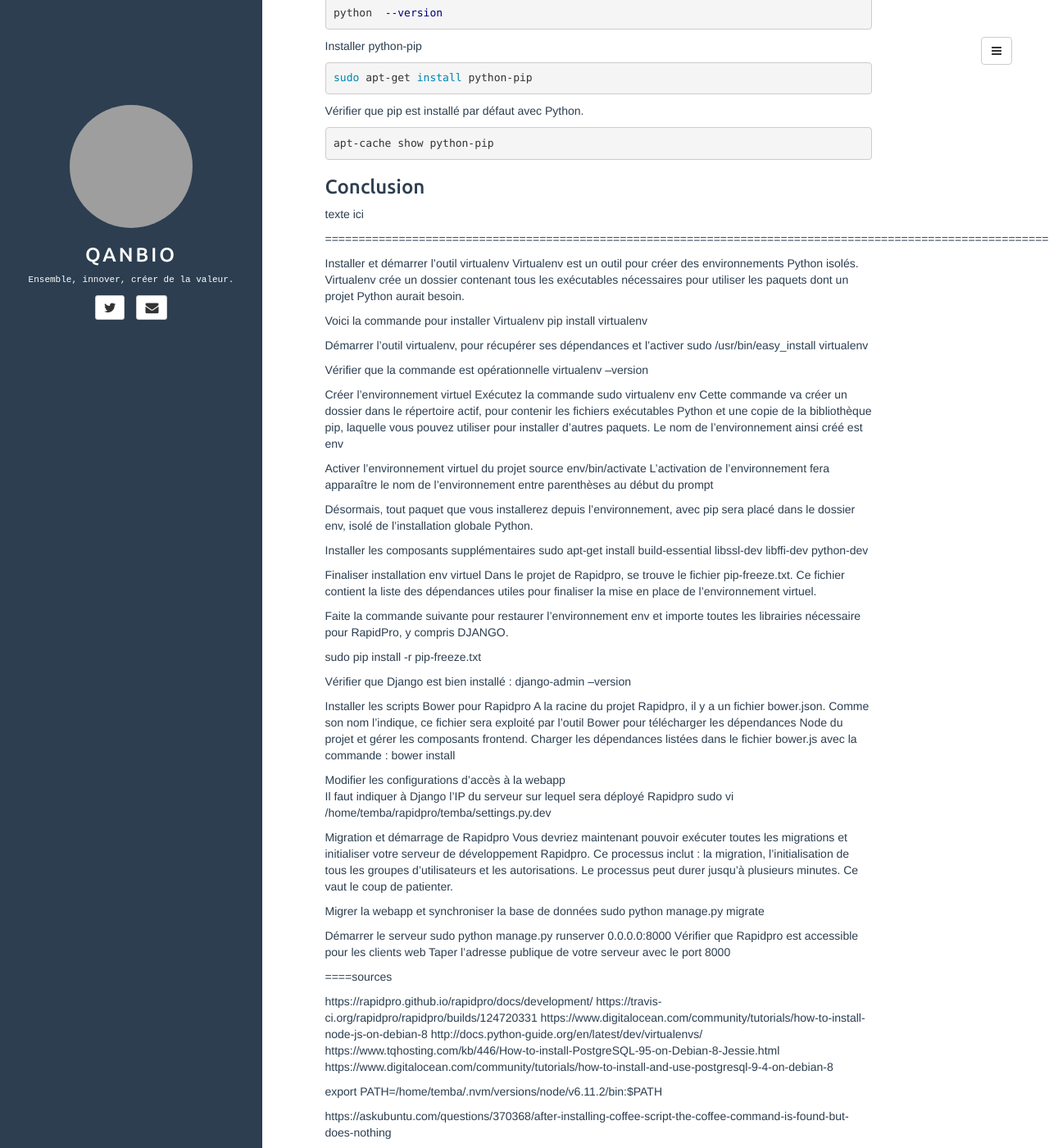
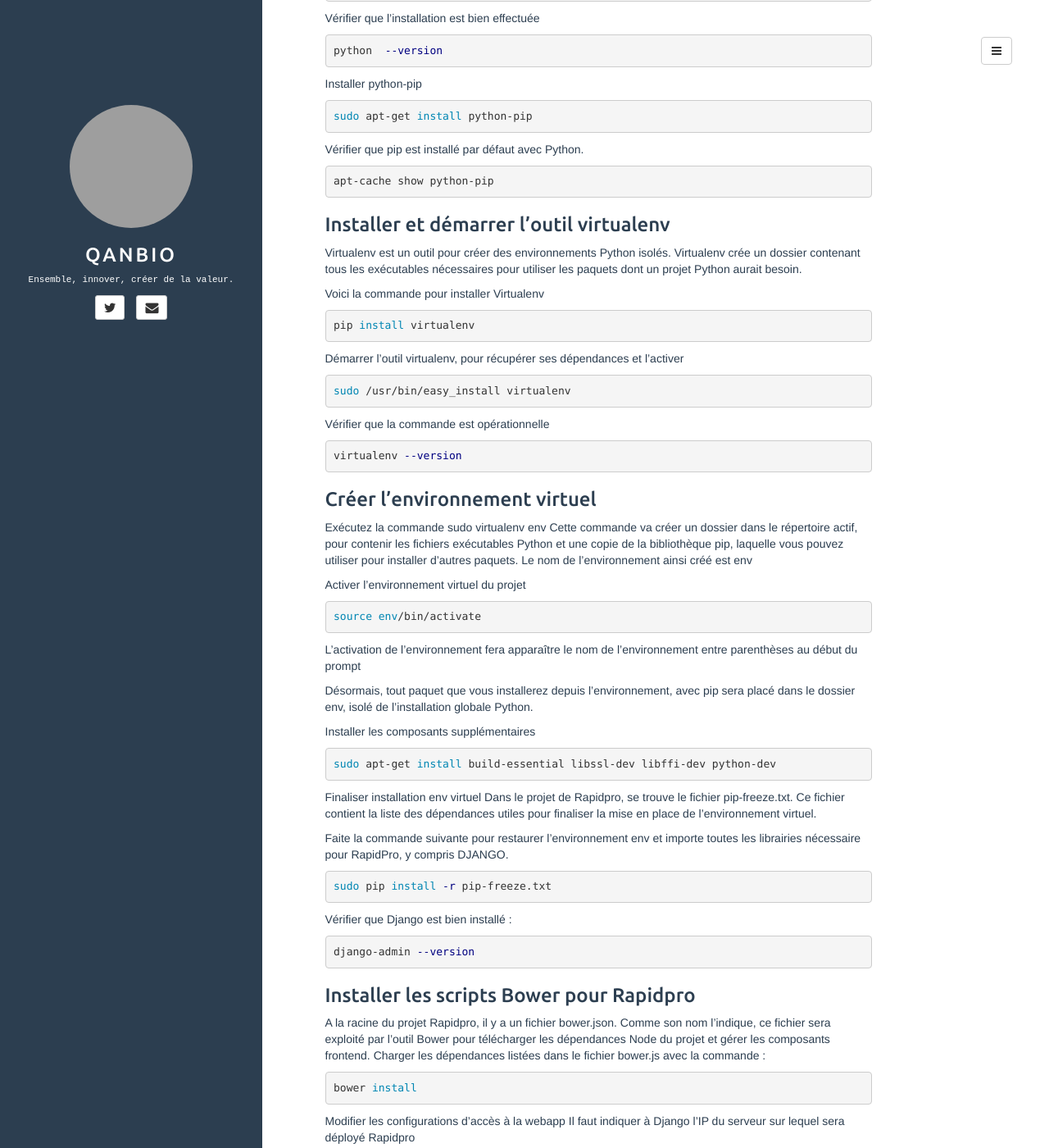
Before and after one commit to qanbio/blog, a Jekyll site: the page built from _posts/2017-08-31-rapidpro-installation-serveur-debian.md, in a window 1280 px wide and 1400 px high, scrolled down 6194 px. Shown: the whole window at 82% size. Built offline with Jekyll 4.4.1, drawn with Linux system fonts in a browser that asks for light colours; comment, search, counter and statistics services are not loaded; some of the changed text lies outside the part shown; grey boxes are pictures that could not be loaded.

Commit message:
RapidPro environnement virtuel

```diff
--- a/_posts/2017-08-31-rapidpro-installation-serveur-debian.md
+++ b/_posts/2017-08-31-rapidpro-installation-serveur-debian.md
@@ -293,7 +293,7 @@
 sudo ln -s  /home/temba/rapidpro/temba/settings.py.dev /home/temba/rapidpro/temba/settings.py
 {% endhighlight %}
 
-Installation de Python et ses paquets
+### Installation de Python et ses paquets
 Rapidpro est écrit en Python. Vous devriez toujours utiliser un environnement virtuel pour exécuter votre application RapidPro. Les dépendances nécessaire pour RapidPro se trouvent dans pip-freeze.txt.
 Installation de Python et de Pip
 (une mise à jour du système (Debian) suffit pour nous avoir Python à jour sur la machine)
@@ -313,9 +313,86 @@
 {% highlight bash %}
 apt-cache show python-pip
 {% endhighlight %}
+
+### Installer et démarrer l’outil virtualenv
+Virtualenv est un outil pour créer des environnements Python isolés. Virtualenv crée un dossier contenant tous les exécutables nécessaires pour utiliser les paquets dont un projet Python aurait besoin.
+
+Voici la commande pour installer Virtualenv
+{% highlight bash %}
+pip install virtualenv
+{% endhighlight %}
+
+Démarrer l’outil virtualenv, pour récupérer ses dépendances et l’activer
+{% highlight bash %}
+sudo /usr/bin/easy_install virtualenv
+{% endhighlight %}
+
+Vérifier que la commande est opérationnelle
+{% highlight bash %}
+virtualenv --version
+{% endhighlight %}
+
+### Créer l’environnement virtuel
+Exécutez la commande sudo virtualenv env
+Cette commande va créer un dossier dans le répertoire actif, pour contenir les fichiers exécutables Python et une copie de la bibliothèque pip, laquelle vous pouvez utiliser pour installer d'autres paquets.
+Le nom de l’environnement ainsi créé est env
+
+Activer l’environnement virtuel du projet
+{% highlight bash %}
+source env/bin/activate
+{% endhighlight %}
+L’activation de l’environnement fera apparaître le nom de l’environnement entre parenthèses au début du prompt
+
+Désormais, tout paquet que vous installerez depuis l’environnement, avec pip sera placé dans le dossier env, isolé de l'installation globale Python.
+
+Installer les composants supplémentaires
+{% highlight bash %}
+sudo apt-get install build-essential libssl-dev libffi-dev python-dev
+{% endhighlight %}
+
+Finaliser installation env virtuel
+Dans le projet de Rapidpro, se trouve le fichier pip-freeze.txt. Ce fichier contient la liste des dépendances utiles pour finaliser la mise en place de l’environnement virtuel.
+
+Faite la commande suivante pour restaurer l’environnement env et importe toutes les librairies nécessaire pour RapidPro, y compris DJANGO.
+{% highlight bash %}
+sudo pip install -r pip-freeze.txt
+{% endhighlight %}
+
+Vérifier que Django est bien installé :
+{% highlight bash %}
+django-admin --version
+{% endhighlight %}
+
+### Installer les scripts Bower pour Rapidpro
+A la racine du projet Rapidpro, il y a un fichier bower.json. Comme son nom l’indique, ce fichier sera exploité par l’outil Bower pour télécharger les dépendances Node du projet et gérer les composants frontend.
+Charger les  dépendances listées dans le fichier bower.js avec la commande :
+{% highlight bash %}
+bower install
+{% endhighlight %}
+
+Modifier les configurations d’accès à la webapp
+Il faut indiquer à Django l’IP du serveur sur lequel sera déployé Rapidpro
+{% highlight bash %}
+sudo vi  /home/temba/rapidpro/temba/settings.py.dev
+{% endhighlight %}
+
+### Migration et démarrage de Rapidpro
+Vous devriez maintenant pouvoir exécuter toutes les migrations et initialiser votre serveur de développement Rapidpro. Ce processus inclut : la migration, l’initialisation de tous les groupes d'utilisateurs et les autorisations. Le processus peut durer jusqu'à plusieurs minutes. Ce vaut le coup de patienter.
+
+Migrer la webapp et synchroniser la base de données
+{% highlight bash %}
+sudo python manage.py migrate
+{% endhighlight %}
+
+Démarrer le serveur
+{% highlight bash %}
+sudo python manage.py runserver 0.0.0.0:8000
+{% endhighlight %}
+Vérifier que Rapidpro est accessible pour les clients web
+Taper l’adresse publique de votre serveur avec le port 8000
+
 ### Conclusion
 texte ici
-
 
 {% highlight bash %}
 
@@ -327,87 +404,6 @@
 {% endhighlight %}
 
 ======================================================================================================================================================================
-
-
-Installer et démarrer l’outil virtualenv
-Virtualenv est un outil pour créer des environnements Python isolés. Virtualenv crée un dossier contenant tous les exécutables nécessaires pour utiliser les paquets dont un projet Python aurait besoin.
-
-Voici la commande pour installer Virtualenv
-pip install virtualenv
-
-
-Démarrer l’outil virtualenv, pour récupérer ses dépendances et l’activer
-sudo /usr/bin/easy_install virtualenv
-
-Vérifier que la commande est opérationnelle
-virtualenv --version
-
-
-
-
-
-Créer l’environnement virtuel
-Exécutez la commande sudo virtualenv env
-Cette commande va créer un dossier dans le répertoire actif, pour contenir les fichiers exécutables Python et une copie de la bibliothèque pip, laquelle vous pouvez utiliser pour installer d'autres paquets.
-Le nom de l’environnement ainsi créé est env
-
-Activer l’environnement virtuel du projet
-source env/bin/activate
-L’activation de l’environnement fera apparaître le nom de l’environnement entre parenthèses au début du prompt
-
-
-Désormais, tout paquet que vous installerez depuis l’environnement, avec pip sera placé dans le dossier env, isolé de l'installation globale Python.
-
-Installer les composants supplémentaires
-sudo apt-get install build-essential libssl-dev libffi-dev python-dev
-
-Finaliser installation env virtuel
-Dans le projet de Rapidpro, se trouve le fichier pip-freeze.txt. Ce fichier contient la liste des dépendances utiles pour finaliser la mise en place de l’environnement virtuel.
-
-Faite la commande suivante pour restaurer l’environnement env et importe toutes les librairies nécessaire pour RapidPro, y compris DJANGO.
-
-sudo pip install -r pip-freeze.txt
-
-Vérifier que Django est bien installé :
-django-admin --version
-
-Installer les scripts Bower pour Rapidpro
-A la racine du projet Rapidpro, il y a un fichier bower.json. Comme son nom l’indique, ce fichier sera exploité par l’outil Bower pour télécharger les dépendances Node du projet et gérer les composants frontend.
-Charger les  dépendances listées dans le fichier bower.js avec la commande :
-bower install
-
-Modifier les configurations d’accès à la webapp
-Il faut indiquer à Django l’IP du serveur sur lequel sera déployé Rapidpro
-sudo vi  /home/temba/rapidpro/temba/settings.py.dev
-
-
-
-
-
-
-
-
-
-
-
-
-
-
-
-
-Migration et démarrage de Rapidpro
-Vous devriez maintenant pouvoir exécuter toutes les migrations et initialiser votre serveur de développement Rapidpro. Ce processus inclut : la migration, l’initialisation de tous les groupes d'utilisateurs et les autorisations. Le processus peut durer jusqu'à plusieurs minutes. Ce vaut le coup de patienter.
-
-Migrer la webapp et synchroniser la base de données
-sudo python manage.py migrate
-
-Démarrer le serveur
-sudo python manage.py runserver 0.0.0.0:8000
-Vérifier que Rapidpro est accessible pour les clients web
-Taper l’adresse publique de votre serveur avec le port 8000
-
-
-
 
 
 ====sources
```
